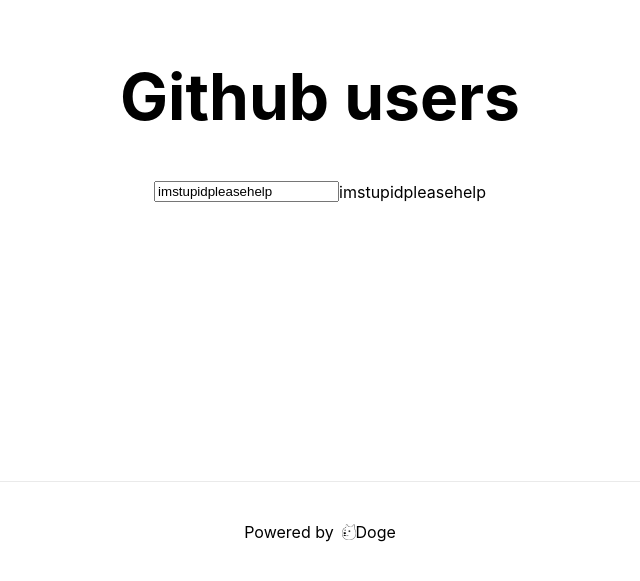
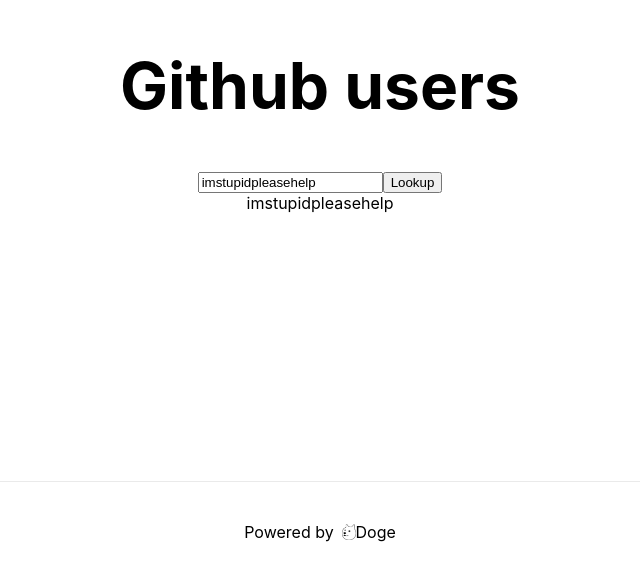
Before and after one commit to Imstupidpleasehelp/restapi, a Next.js app: page / in a window 1280 px wide. Shown: the part 219-800 px from the top of the page, without its empty margins (320-960 px from the left). Built offline with nearby package versions, Linux system fonts and the light colour scheme.

Commit message:
api refresh

```diff
--- a/pages/api/users.js
+++ b/pages/api/users.js
@@ -1,10 +1,8 @@
 // Next.js API route support: https://nextjs.org/docs/api-routes/introduction
-const getData = async (name) => {
-  try {
-    const data = await fetch(`https://api.github.com/users/${name}`);
-    console.log(data.json());
-    return data;
-  } catch (e) {
-    console.log("There was an error fetching the data: " + error)
-  }
+const getData = async (userName) => {
+  fetch(`https://api.github.com/users/${userName}`)
+    // Handle success
+    .then(response => response.json())  // convert to json
+    .then(json => console.log(json))    //print data to console
+    .catch(err => console.log('Request Failed', err)); // Catch errors
 }
--- a/pages/index.js
+++ b/pages/index.js
@@ -3,6 +3,16 @@ import styles from "../styles/Home.module.css";
 import { useState } from "react";
 export default function Home() {
   const [userName, setUserName] = useState("imstupidpleasehelp");
+  const [userData, setUserData] = useState({})
+  const getData = async (userName) => {
+    fetch(`https://api.github.com/users/${userName}`)
+      // Handle success
+      .then(response => response.json())  // convert to json
+      .then(json => console.log(json))    //print data to console
+      .catch(err => console.log('Request Failed', err)); // Catch errors
+      setUserData(json)
+      console.log(userData)
+  }
   return (
     <div className={styles.container}>
       <Head>
@@ -14,7 +24,7 @@ export default function Home() {
         <h1 className={styles.title}>Github users</h1>
 
         <div className={styles.grid}>
-          {/*<form action="api/users"> */}
+          <form onSubmit={() => getData(userName)}>
           <input
             placeholder="Username"
             onChange={e => setUserName(e.target.value)}
@@ -22,20 +32,18 @@ export default function Home() {
             value={userName}
 
           ></input>
-          {userName}
-        </div>
+          <button type="submit">Lookup</button>
+        </form>
+
+        </div>{userName}
       </main>
 
       <footer className={styles.footer}>
-        <a
-          href="https://vercel.com?utm_source=create-next-app&utm_medium=default-template&utm_campaign=create-next-app"
-          target="_blank"
-          rel="noopener noreferrer"
-        >
+
           Powered by{" "}
           <img src="/download.png" alt="Vercel Logo" className={styles.logo} />
           Doge
-        </a>
+
       </footer>
     </div>
   );
```
